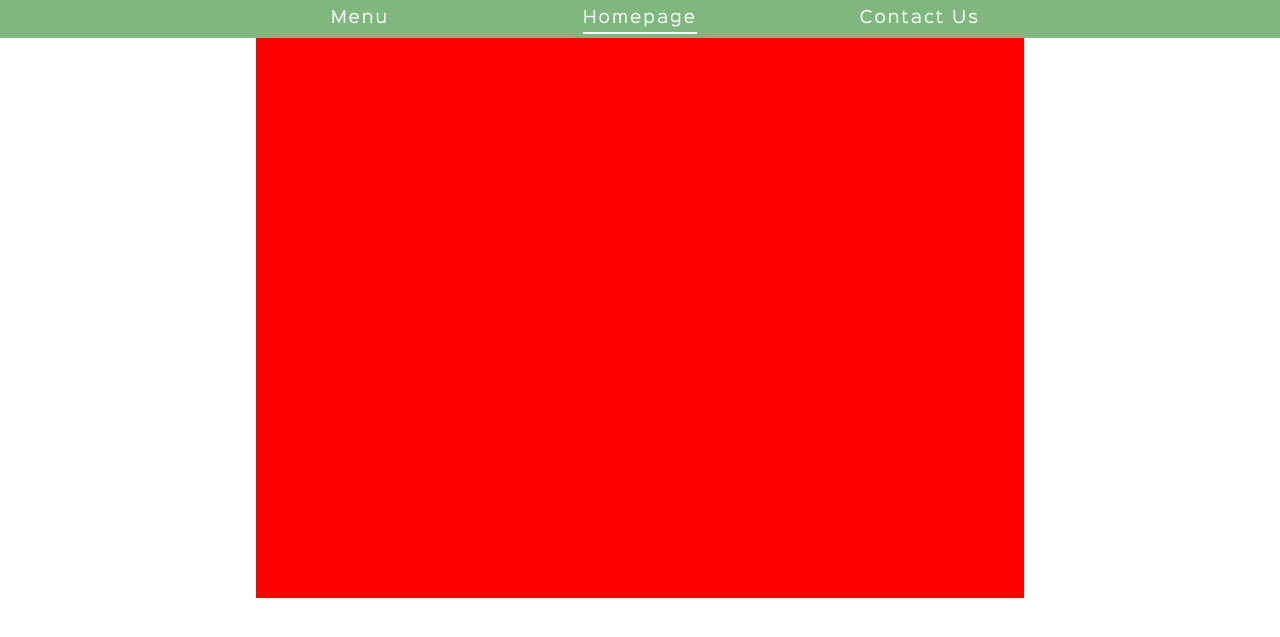
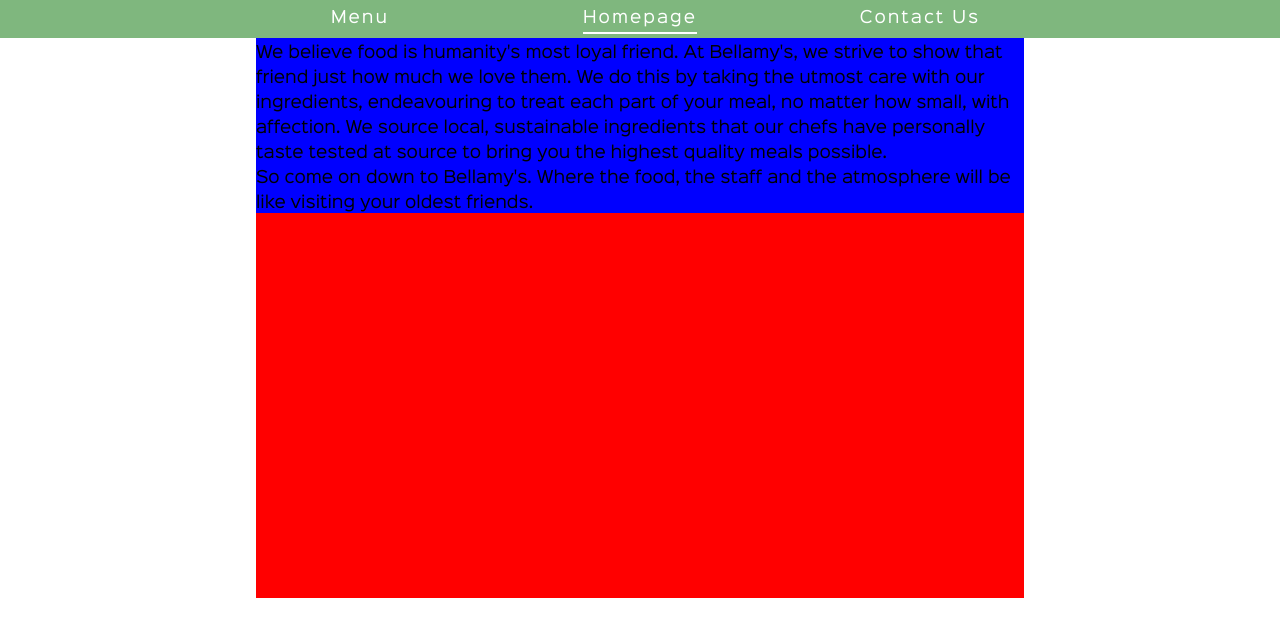
Before and after one commit to MBright90/restaurant-homepage, a website built with webpack: page dist/index.html in a window 1280 px wide. Shown: the part 73-710 px from the top of the page. Built offline with nearby package versions, Linux system fonts and the light colour scheme.

Commit message:
Add restaurant information on homepage

```diff
--- a/dist/index.html
+++ b/dist/index.html
@@ -26,12 +26,27 @@
     </header>
 
     <main>
-        <div class="infromation">
 
+        <div class="main-image"></div>
+
+        <div class="information">
+            <p>
+                We believe food is humanity's most loyal friend. At Bellamy's, we strive to show that friend just how much we love them.
+                We do this by taking the utmost care with our ingredients, endeavouring to treat each part of your meal, no matter how small,
+                with affection. We source local, sustainable ingredients that our chefs have personally taste tested at source to bring
+                you the highest quality meals possible.
+            </p>
+
+            <p>
+                So come on down to Bellamy's. Where the food, the staff and the atmosphere will be like visiting your oldest friends.
+            </p>
         </div>
 
-        <div class="main-image"></div>
     </main>
+
+    <footer>
+        <a href="https://github.com/MBright90/restaurant-homepage"></a>
+    </footer>
 
 
 
```
